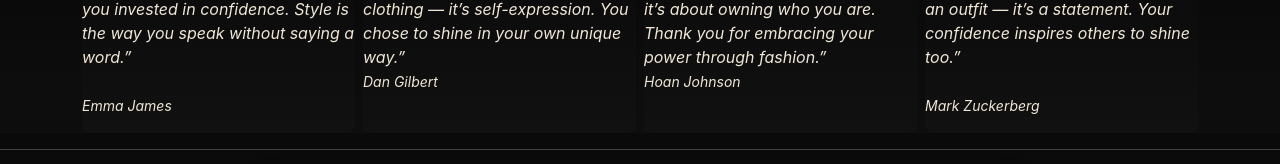
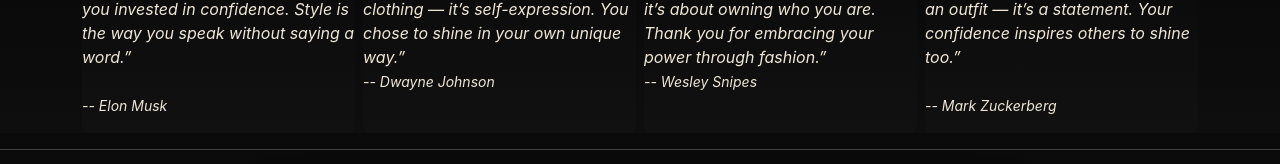
Before and after one commit to Zephyr-wq/fashion-showcase-static-dark, a plain HTML site: page index.html in a window 1280 px wide. Shown: the part 2957-3121 px from the top of the page. Drawn offline with nearby package versions, Linux system fonts and the light colour scheme.

Commit message:
this should be okay

```diff
--- a/index.html
+++ b/index.html
@@ -189,10 +189,10 @@
     <div class="container">
       <h2 class="text-center text-white mb-4">From Our Socials</h2>
       <div class="row g-2">
-        <div class="col-6 col-md-3"><div class="insta-thumb">🌟 <em>“You didn’t just buy fashion — you invested in confidence. Style is the way you speak without saying a word.”<br><br><small>Emma James</small></em></div></div>
-        <div class="col-6 col-md-3"><div class="insta-thumb">✨ <em>“Every purchase is more than clothing — it’s self-expression. You chose to shine in your own unique way.”<br><small>Dan Gilbert</small></em></div></div>
-        <div class="col-6 col-md-3"><div class="insta-thumb">💫 <em>“Great style isn’t about trends, it’s about owning who you are. Thank you for embracing your power through fashion.”<br><small>Hoan Johnson</small></em></div></div>
-        <div class="col-6 col-md-3"><div class="insta-thumb">👑 <em>“When you wear it, it’s not just an outfit — it’s a statement. Your confidence inspires others to shine too.”<br><br><small>Mark Zuckerberg</small></em></div></div>
+        <div class="col-6 col-md-3"><div class="insta-thumb">🌟 <em>“You didn’t just buy fashion — you invested in confidence. Style is the way you speak without saying a word.”<br><br><small>-- Elon Musk</small></em></div></div>
+        <div class="col-6 col-md-3"><div class="insta-thumb">✨ <em>“Every purchase is more than clothing — it’s self-expression. You chose to shine in your own unique way.”<br><small>-- Dwayne Johnson</small></em></div></div>
+        <div class="col-6 col-md-3"><div class="insta-thumb">💫 <em>“Great style isn’t about trends, it’s about owning who you are. Thank you for embracing your power through fashion.”<br><small>-- Wesley Snipes</small></em></div></div>
+        <div class="col-6 col-md-3"><div class="insta-thumb">👑 <em>“When you wear it, it’s not just an outfit — it’s a statement. Your confidence inspires others to shine too.”<br><br><small>-- Mark Zuckerberg</small></em></div></div>
       </div>
     </div>
   </section>
```
